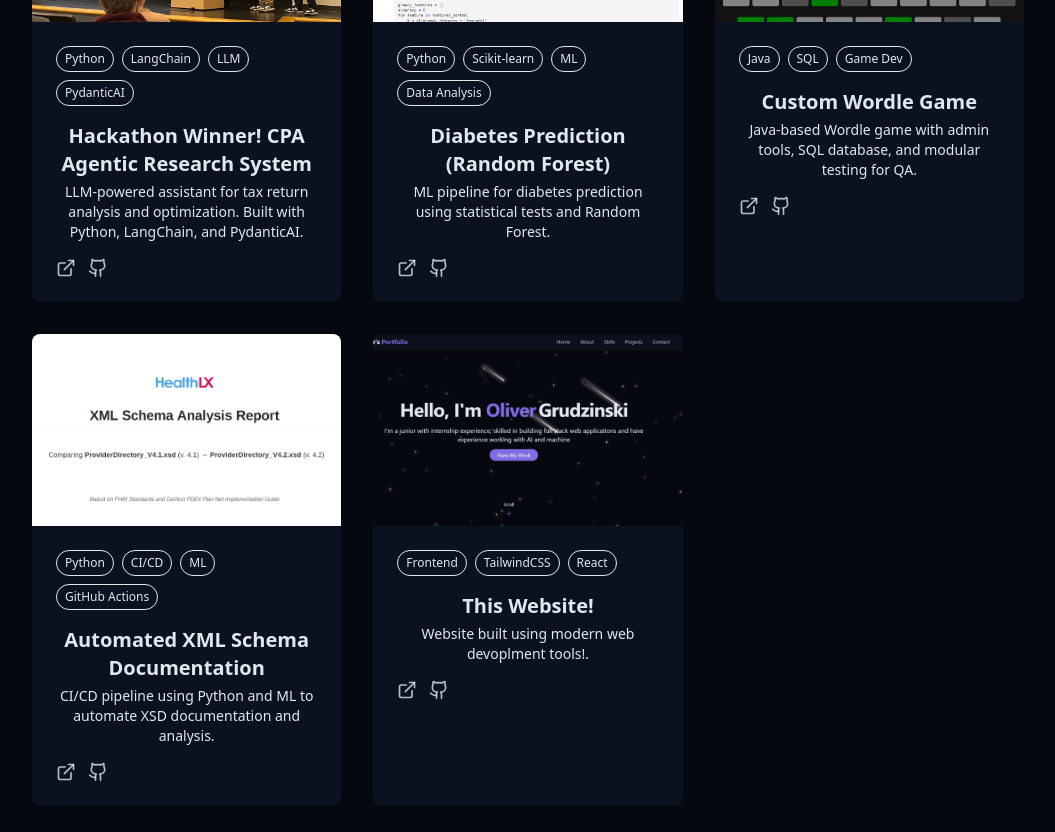
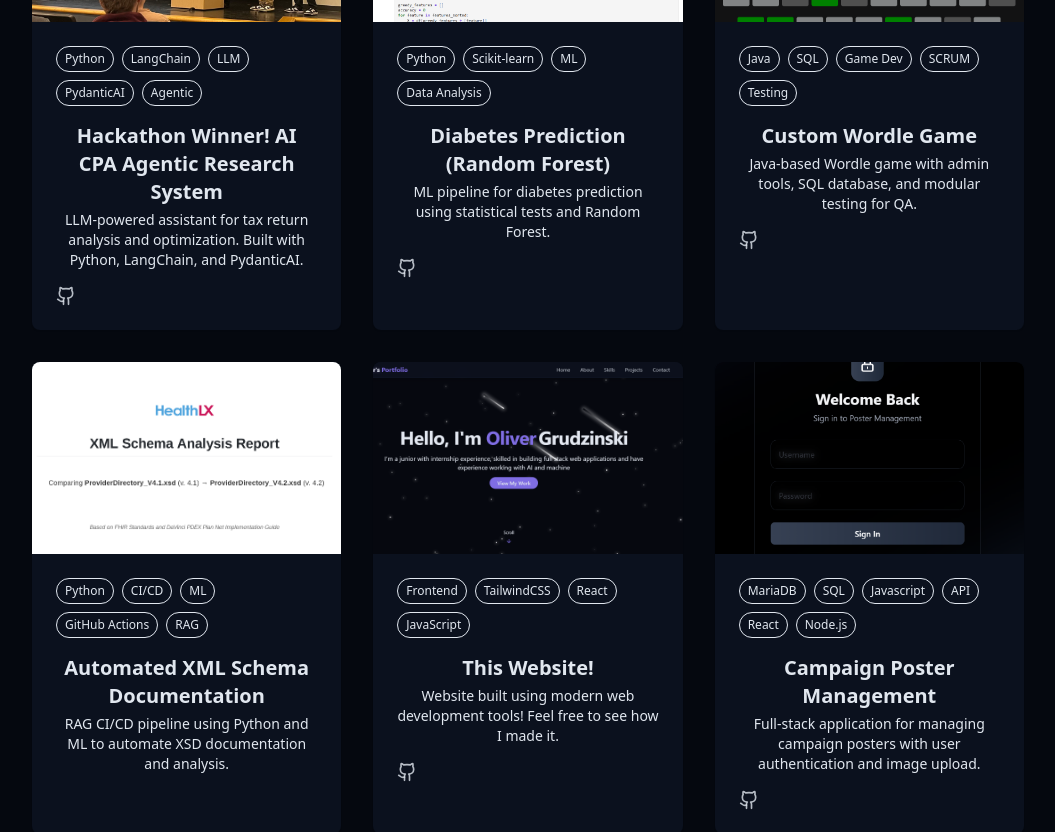
Before and after one commit to grudzinskio/Personal_Website, a React (Vite) app: page / in a window 1280 px wide. Shown: the part 2800-3632 px from the top of the page, without its empty margins (128-1183 px from the left). Built offline with nearby package versions, Linux system fonts and the light colour scheme.

Commit message:
added more projects

```diff
--- a/src/components/ProjectsSection.jsx
+++ b/src/components/ProjectsSection.jsx
@@ -3,10 +3,10 @@ import { ArrowRight, ExternalLink, Github } from "lucide-react";
 const projects = [
     {
         id: 1,
-        title: "Hackathon Winner! CPA Agentic Research System",
+        title: "Hackathon Winner! AI CPA Agentic Research System",
         description: "LLM-powered assistant for tax return analysis and optimization. Built with Python, LangChain, and PydanticAI.",
         image: "/projects/CPAproject.jpg", // Replace with your image
-        tags: ["Python", "LangChain", "LLM", "PydanticAI"],
+        tags: ["Python", "LangChain", "LLM", "PydanticAI", "Agentic"],
         demoURL: "#", // Add your demo link
         githubUrl: "https://github.com/grudzinskio/CPA-AI_Agentic-Deep-Research", // Add your GitHub link
     },
@@ -24,27 +24,36 @@ const projects = [
         title: "Custom Wordle Game",
         description: "Java-based Wordle game with admin tools, SQL database, and modular testing for QA.",
         image: "/projects/WordleProject.png", // Replace with your image
-        tags: ["Java", "SQL", "Game Dev"],
+        tags: ["Java", "SQL", "Game Dev", "SCRUM", "Testing"],
         demoURL: "#",
         githubUrl: "https://github.com/grudzinskio/WordleGame",
     },
     {
         id: 4,
         title: "Automated XML Schema Documentation",
-        description: "CI/CD pipeline using Python and ML to automate XSD documentation and analysis.",
+        description: "RAG CI/CD pipeline using Python and ML to automate XSD documentation and analysis.",
         image: "/projects/ActionsProject.png", // Replace with your image
-        tags: ["Python", "CI/CD", "ML", "GitHub Actions"],
+        tags: ["Python", "CI/CD", "ML", "GitHub Actions", "RAG"],
         demoURL: "#",
         githubUrl: "#",
     },
     {
         id: 5,
         title: "This Website!",
-        description: "Website built using modern web devoplment tools!.",
+        description: "Website built using modern web development tools! Feel free to see how I made it.",
         image: "/projects/PersonalWebsite.png", // Replace with your image
-        tags: ["Frontend", "TailwindCSS", "React", ],
+        tags: ["Frontend", "TailwindCSS", "React", "JavaScript" ],
         demoURL: "#",
         githubUrl: "https://github.com/grudzinskio/Personal_Website",
+    },
+    {
+        id: 6,
+        title: "Campaign Poster Management",
+        description: "Full-stack application for managing campaign posters with user authentication and image upload.",
+        image: "/projects/PosterManagement.png", // Replace with your image
+        tags: ["MariaDB", "SQL", "Javascript", "API", "React", "Node.js"],
+        demoURL: "#",
+        githubUrl: "https://github.com/grudzinskio/poster_management",
     },
 
 ];
@@ -78,6 +87,7 @@ export const ProjectsSection = () => {
                                 <p className="text-muted-foreground text-sm mb-4">{project.description}</p>
                                 <div className="flex justify-between items-center">
                                     <div className="flex space-x-3">
+                                        {project.demoURL !== "#" && (
                                             <a
                                                 href={project.demoURL}
                                                 target="_blank"
@@ -85,6 +95,8 @@ export const ProjectsSection = () => {
                                             >
                                                 <ExternalLink size={20} />
                                             </a>
+                                        )}
+                                        {project.githubUrl !== "#" && (
                                             <a
                                                 href={project.githubUrl}
                                                 target="_blank"
@@ -92,6 +104,7 @@ export const ProjectsSection = () => {
                                             >
                                                 <Github size={20} />
                                             </a>
+                                        )}
                                     </div>
                                 </div>
                             </div>
```
Also changed, not shown: public/projects/PosterManagement.png (added). Lines whose indentation alone changed are shown as unchanged.
